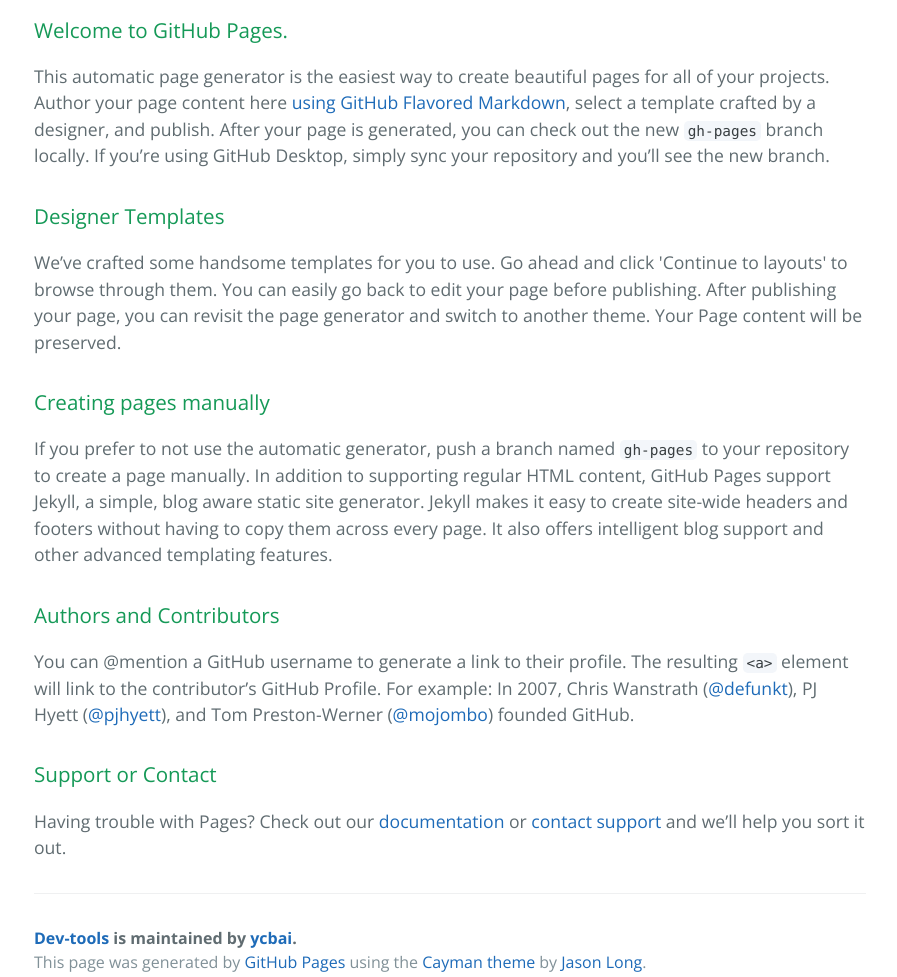
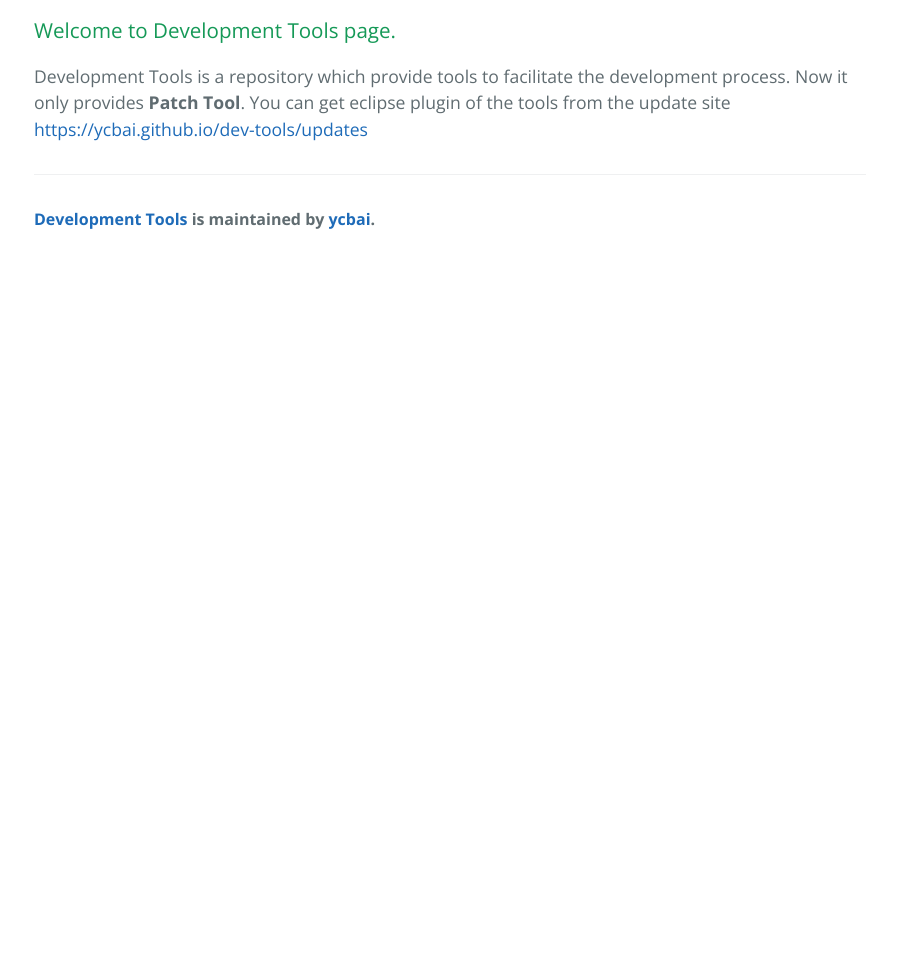
Before and after one commit to ycbai/dev-tools, a plain HTML site: page index.html in a window 1280 px wide. Shown: the part 400-1377 px from the top of the page, without its empty margins (190-1087 px from the left). After the commit the page ends 800 px from the top, so only its background shows below. Drawn offline with nearby package versions, Linux system fonts and the light colour scheme.

Commit message:
modify the index page.

```diff
--- a/index.html
+++ b/index.html
@@ -2,7 +2,7 @@
 <html lang="en-us">
   <head>
     <meta charset="UTF-8">
-    <title>Dev-tools by ycbai</title>
+    <title>Development Tools</title>
     <meta name="viewport" content="width=device-width, initial-scale=1">
     <link rel="stylesheet" type="text/css" href="stylesheets/normalize.css" media="screen">
     <link href='https://fonts.googleapis.com/css?family=Open+Sans:400,700' rel='stylesheet' type='text/css'>
@@ -11,7 +11,7 @@
   </head>
   <body>
     <section class="page-header">
-      <h1 class="project-name">Dev-tools</h1>
+      <h1 class="project-name">Development Tools</h1>
       <h2 class="project-tagline">For more infomation please visit</h2>
       <a href="https://github.com/ycbai/dev-tools" class="btn">View on GitHub</a>
       <a href="https://github.com/ycbai/dev-tools/zipball/master" class="btn">Download .zip</a>
@@ -19,39 +19,11 @@
     </section>
 
     <section class="main-content">
-      <h3>
-<a id="welcome-to-github-pages" class="anchor" href="#welcome-to-github-pages" aria-hidden="true"><span aria-hidden="true" class="octicon octicon-link"></span></a>Welcome to GitHub Pages.</h3>
-
-<p>This automatic page generator is the easiest way to create beautiful pages for all of your projects. Author your page content here <a href="https://guides.github.com/features/mastering-markdown/">using GitHub Flavored Markdown</a>, select a template crafted by a designer, and publish. After your page is generated, you can check out the new <code>gh-pages</code> branch locally. If you’re using GitHub Desktop, simply sync your repository and you’ll see the new branch.</p>
-
-<h3>
-<a id="designer-templates" class="anchor" href="#designer-templates" aria-hidden="true"><span aria-hidden="true" class="octicon octicon-link"></span></a>Designer Templates</h3>
-
-<p>We’ve crafted some handsome templates for you to use. Go ahead and click 'Continue to layouts' to browse through them. You can easily go back to edit your page before publishing. After publishing your page, you can revisit the page generator and switch to another theme. Your Page content will be preserved.</p>
-
-<h3>
-<a id="creating-pages-manually" class="anchor" href="#creating-pages-manually" aria-hidden="true"><span aria-hidden="true" class="octicon octicon-link"></span></a>Creating pages manually</h3>
-
-<p>If you prefer to not use the automatic generator, push a branch named <code>gh-pages</code> to your repository to create a page manually. In addition to supporting regular HTML content, GitHub Pages support Jekyll, a simple, blog aware static site generator. Jekyll makes it easy to create site-wide headers and footers without having to copy them across every page. It also offers intelligent blog support and other advanced templating features.</p>
-
-<h3>
-<a id="authors-and-contributors" class="anchor" href="#authors-and-contributors" aria-hidden="true"><span aria-hidden="true" class="octicon octicon-link"></span></a>Authors and Contributors</h3>
-
-<p>You can @mention a GitHub username to generate a link to their profile. The resulting <code>&lt;a&gt;</code> element will link to the contributor’s GitHub Profile. For example: In 2007, Chris Wanstrath (<a href="https://github.com/defunkt" class="user-mention">@defunkt</a>), PJ Hyett (<a href="https://github.com/pjhyett" class="user-mention">@pjhyett</a>), and Tom Preston-Werner (<a href="https://github.com/mojombo" class="user-mention">@mojombo</a>) founded GitHub.</p>
-
-<h3>
-<a id="support-or-contact" class="anchor" href="#support-or-contact" aria-hidden="true"><span aria-hidden="true" class="octicon octicon-link"></span></a>Support or Contact</h3>
-
-<p>Having trouble with Pages? Check out our <a href="https://help.github.com/pages">documentation</a> or <a href="https://github.com/contact">contact support</a> and we’ll help you sort it out.</p>
-
+      <h3><span aria-hidden="true" class="octicon octicon-link"></span></a>Welcome to Development Tools page.</h3>
+      <p>Development Tools is a repository which provide tools to facilitate the development process. Now it only provides <strong>Patch Tool</strong>. You can get eclipse plugin of the tools from the update site  <a href=#>https://ycbai.github.io/dev-tools/updates</a> </p>
       <footer class="site-footer">
-        <span class="site-footer-owner"><a href="https://github.com/ycbai/dev-tools">Dev-tools</a> is maintained by <a href="https://github.com/ycbai">ycbai</a>.</span>
-
-        <span class="site-footer-credits">This page was generated by <a href="https://pages.github.com">GitHub Pages</a> using the <a href="https://github.com/jasonlong/cayman-theme">Cayman theme</a> by <a href="https://twitter.com/jasonlong">Jason Long</a>.</span>
+        <span class="site-footer-owner"><a href="https://github.com/ycbai/dev-tools">Development Tools</a> is maintained by <a href="https://github.com/ycbai">ycbai</a>.</span>
       </footer>
-
     </section>
-
-
   </body>
 </html>
```
